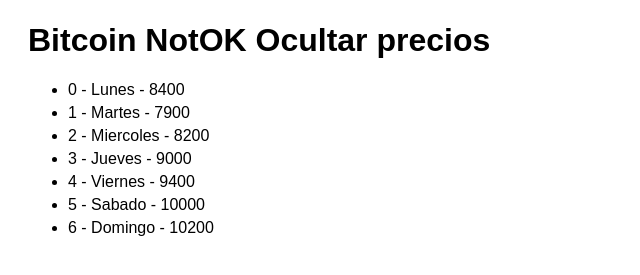
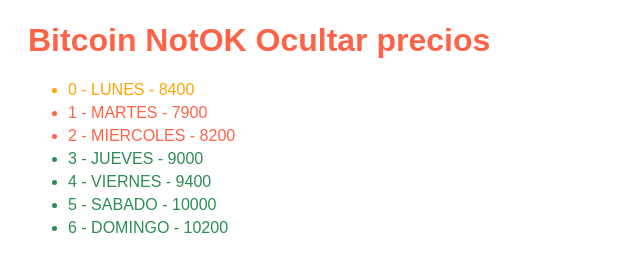
Before and after one commit to sanmegu/curso-basico-vue.js-2, a plain HTML site: page index.html in a window 1280 px wide. Both pictures are taken after a click on the element "Ver precios". Shown: the part 95-370 px from the top of the page, without its empty margins (0-640 px from the left). Drawn offline with nearby package versions, Linux system fonts and the light colour scheme.

Commit message:
Clases en tiempo real

```diff
--- a/app.js
+++ b/app.js
@@ -15,7 +15,8 @@ new Vue({
         { day: 'Sabado', value: 10000 },
         { day: 'Domingo', value: 10200 },
     ],
-    showPrices: false
+    showPrices: false,
+    price: 8400
     }
   },
 
--- a/index.html
+++ b/index.html
@@ -13,7 +13,7 @@
           v-on:mouseout="toggleShowPrices"
           v-bind:src="img"
           v-bind:alt="name" />
-    <h1>
+    <h1 v-bind:class="changePercent > 0 ? 'green' : 'red' ">
       {{ name }}
       <span v-if="changePercent>0">OK</span>
       <span v-else-if="changePercent<0">NotOK</span>
@@ -25,7 +25,13 @@
     </h1>
 
       <ul v-show="showPrices">
-        <li v-for="(p, i) in pricesWithDays" v-bind:key="p.day">
+        <li
+          class="uppercase"
+          v-bind:class="{ orange: p.value == price,
+                          red: p.value < price,
+                          green: p.value > price}"
+          v-for="(p, i) in pricesWithDays"
+          v-bind:key="p.day">
           {{ i }} - {{ p.day }} - {{ p.value }}
         </li>
       </ul>
```
